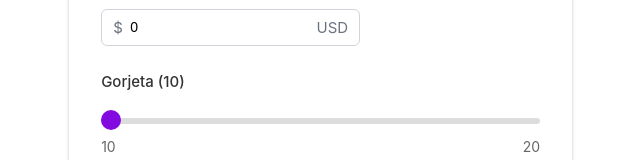
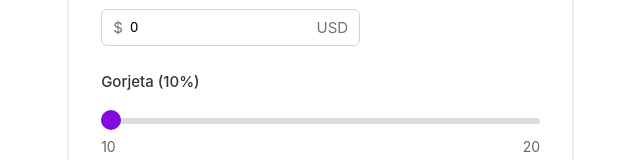
Before and after one commit to victormachadogp/frontend-assessment, a Vue app: page / in a window 1280 px wide. Shown: the part 236-396 px from the top of the page, without its empty margins (67-707 px from the left). Built offline with nearby package versions, Linux system fonts and the light colour scheme; no server answers.

Commit message:
Personaliza exibição do range input

```diff
--- a/src/components/RangeInput.vue
+++ b/src/components/RangeInput.vue
@@ -1,6 +1,10 @@
 <template>
   <div class="input-range">
-    <label class="input-range__label"> {{ label }} ({{ modelValue }}) </label>
+    <label class="input-range__label">
+      {{ label }}
+      <span v-if="formatType === 'percentage'">({{ modelValue }}%)</span>
+      <span v-else-if="formatType === 'number'">({{ modelValue }})</span>
+    </label>
 
     <div class="input-range__container">
       <input
@@ -39,9 +43,10 @@ const props = defineProps({
     type: Number,
     default: 100,
   },
-  step: {
-    type: Number,
-    default: 1,
+  formatType: {
+    type: String,
+    default: 'number', // 'number' | 'percentage'
+    validator: (value) => ['number', 'percentage'].includes(value),
   },
 })
 
@@ -65,6 +70,11 @@ const handleInput = (event) => {
     margin-bottom: 0.5rem;
     font-weight: 500;
     color: #333;
+
+    span {
+      font-weight: 500;
+      color: #333;
+    }
   }
 
   &__container {
--- a/src/components/TipCalculator.vue
+++ b/src/components/TipCalculator.vue
@@ -11,12 +11,19 @@
       />
 
       <RangeInput
-        v-for="(input, index) in rangeInputs"
-        :key="index"
-        v-model="input.value"
-        :label="input.label"
-        :min="input.min"
-        :max="input.max"
+        v-model="tipPercentage"
+        label="Gorjeta"
+        :min="10"
+        :max="20"
+        format-type="percentage"
+      />
+
+      <RangeInput
+        v-model="peopleCount"
+        label="Número de Pessoas"
+        :min="2"
+        :max="16"
+        format-type="number"
       />
     </div>
 
@@ -50,27 +57,10 @@ const billTotal = ref(0)
 const selectedCurrency = ref('USD')
 const isMobile = ref(window.innerWidth <= 768)
 const showResultsPanel = ref(false)
-
-const rangeInputs = ref([
-  {
-    label: 'Gorjeta',
-    value: 10,
-    min: 10,
-    max: 20,
-  },
-  {
-    label: 'Número de Pessoas',
-    value: 2,
-    min: 2,
-    max: 16,
-  },
-])
+const tipPercentage = ref(10)
+const peopleCount = ref(2)
 
 const selectedCurrencySign = computed(() => (selectedCurrency.value === 'USD' ? '$' : '€'))
-
-// Computed properties para acessar os valores específicos
-const tipPercentage = computed(() => rangeInputs.value[0].value)
-const peopleCount = computed(() => rangeInputs.value[1].value)
 
 // Cálculos
 const tipAmount = computed(() => billTotal.value * (tipPercentage.value / 100))
```
